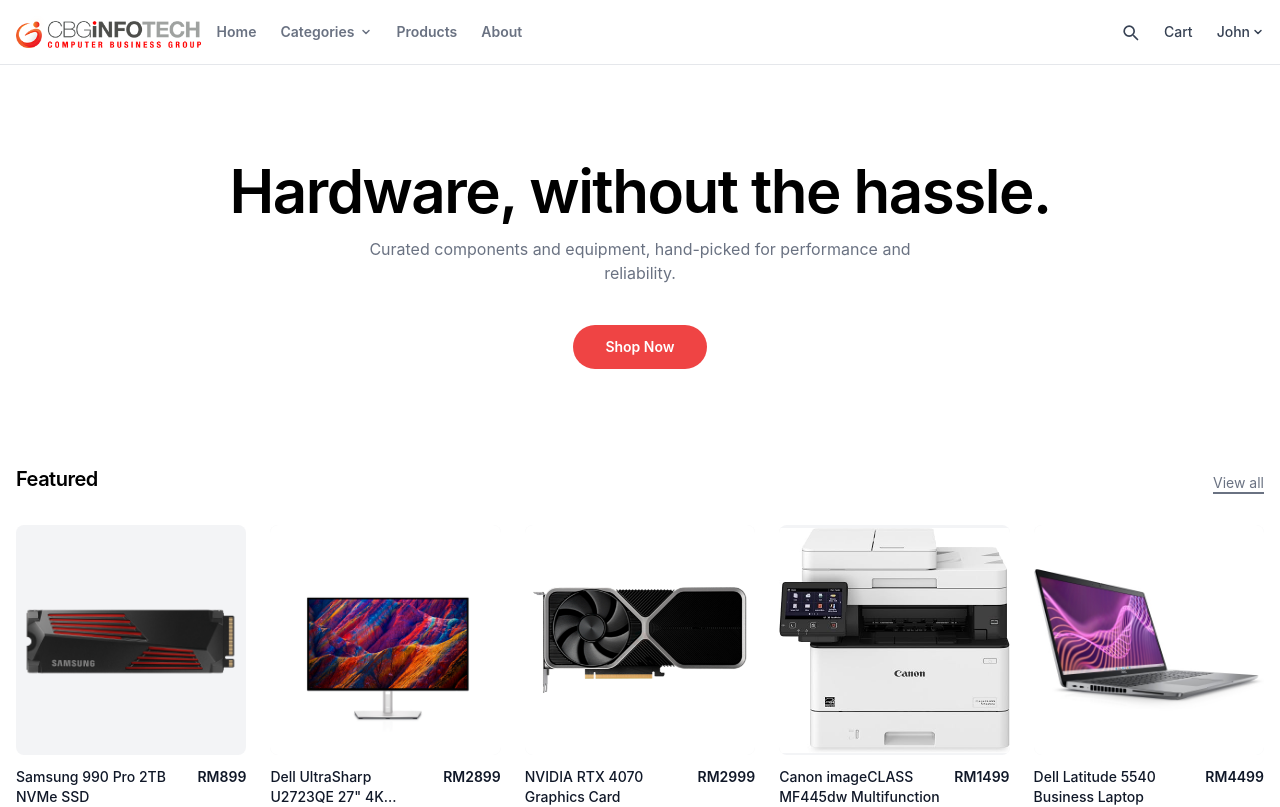
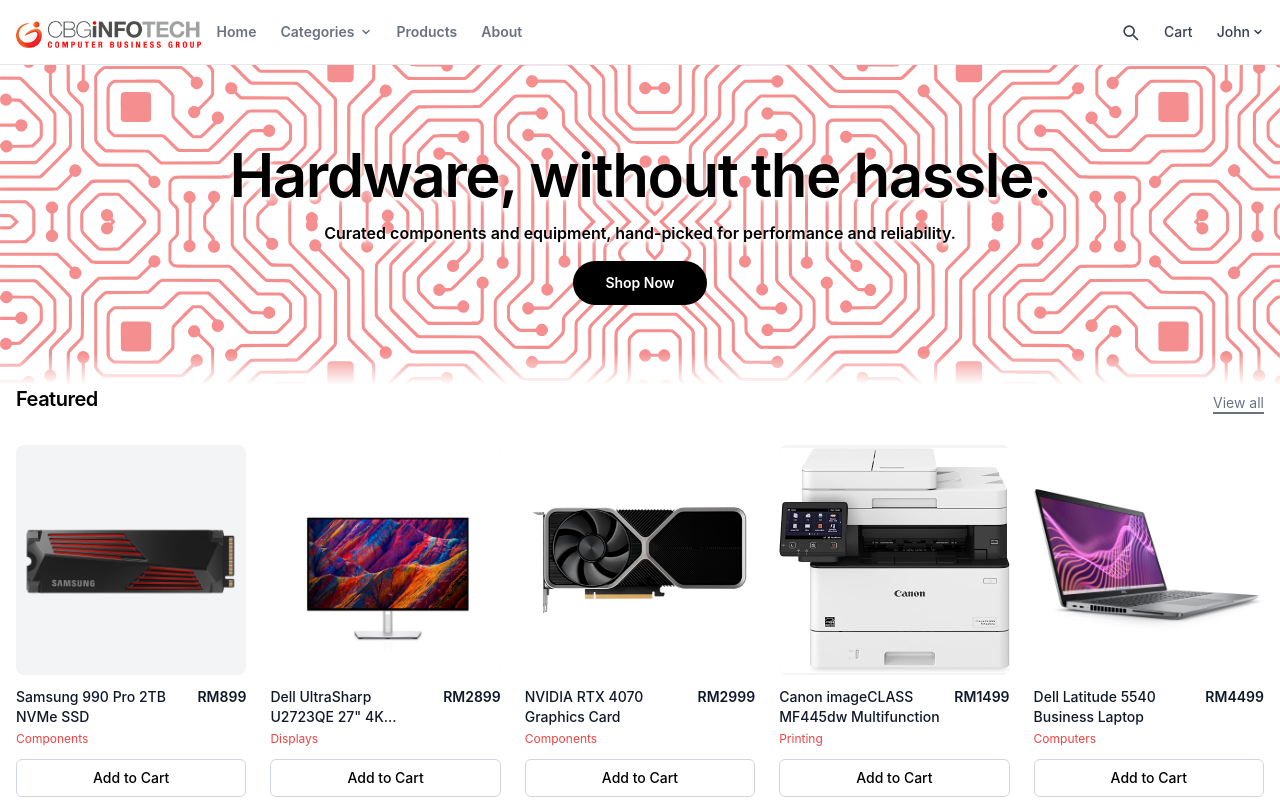
Before and after one commit to Ammartheseventh/Hardware-E-Commerce-Site, a React (Vite) app: page / in a window 1280 px wide. Shown: the top 807 px of the page. Built offline with nearby package versions, Linux system fonts and the light colour scheme.

Commit message:
experimental hero section background

```diff
--- a/src/pages/HomePage.jsx
+++ b/src/pages/HomePage.jsx
@@ -4,6 +4,7 @@
 import ProductSection from '../components/catalog/ProductSection';
 import BrandsSection from '../components/home/BrandsSection';
 import { Link } from 'react-router-dom';
+import heroBg from '../assets/background-full.svg';
 
 export default function HomePage() {
   usePageTitle();
@@ -13,20 +14,34 @@
 
   return (
     <div>
-      <section className="max-w-7xl mx-auto px-4 py-24 text-center">
-        <h1 className="text-4xl md:text-6xl font-semibold tracking-tight">
+    <section className="relative max-w-7xl mx-auto">
+      <div className="relative overflow-hidden bg-white">
+        <img
+          src={heroBg}
+          alt=""
+          className="absolute inset-0 w-full h-full object-cover scale-100"
+          aria-hidden="true"
+        />
+
+        <div className="absolute inset-x-0 top-0 h-0 bg-linear-to-b from-white to-transparent" />
+        <div className="absolute inset-x-0 bottom-0 h-8 bg-linear-to-t from-white to-transparent" />
+
+        <div className="relative  inset-0 px-8 py-20 text-center">
+          <h1 className="text-shadow-white text-shadow-lg mx-auto text-4xl md:text-6xl font-semibold tracking-tight">
             Hardware, without the hassle.
           </h1>
-        <p className="text-gray-500 mt-4 max-w-xl mx-auto">
+          <p className="text-shadow-white text-shadow-lg font-semibold mt-4 mx-auto">
             Curated components and equipment, hand-picked for performance and
             reliability.
           </p>
           <Link
             to="/products"
-          className="inline-block mt-10 px-8 py-3 bg-brand text-white text-sm font-semibold rounded-full hover:bg-brand-dark transition-colors"
+            className="inline-block mt-4 px-8 py-3 bg-black text-white text-sm font-semibold rounded-full hover:bg-brand-dark transition-colors"
           >
             Shop Now
           </Link>
+        </div>
+      </div>
     </section>
 
       <ProductSection
```
Also changed, not shown: src/assets/background-full.svg (added), src/assets/background.svg (added). Lines whose indentation alone changed are shown as unchanged.
